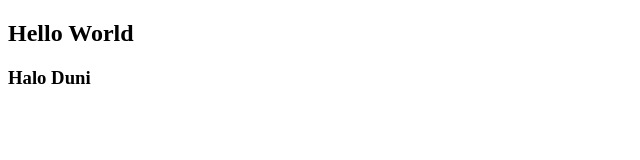
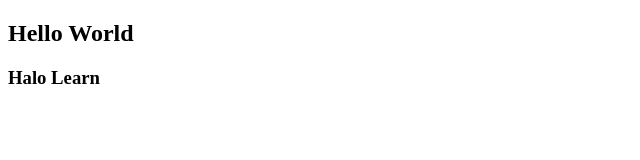
Before and after one commit to huda-addelson/rebase, a plain HTML site: page index.html in a window 1280 px wide. Shown: the full height of the page, 0-640 px from the left. Drawn offline with Linux system fonts and the light colour scheme.

Commit message:
tambah learn

```diff
--- a/index.html
+++ b/index.html
@@ -8,6 +8,6 @@
   </head>
   <body>
     <h2>Hello World</h2>
-    <h3>Halo Duni</h3>
+    <h3>Halo Learn</h3>
   </body>
 </html>
```
